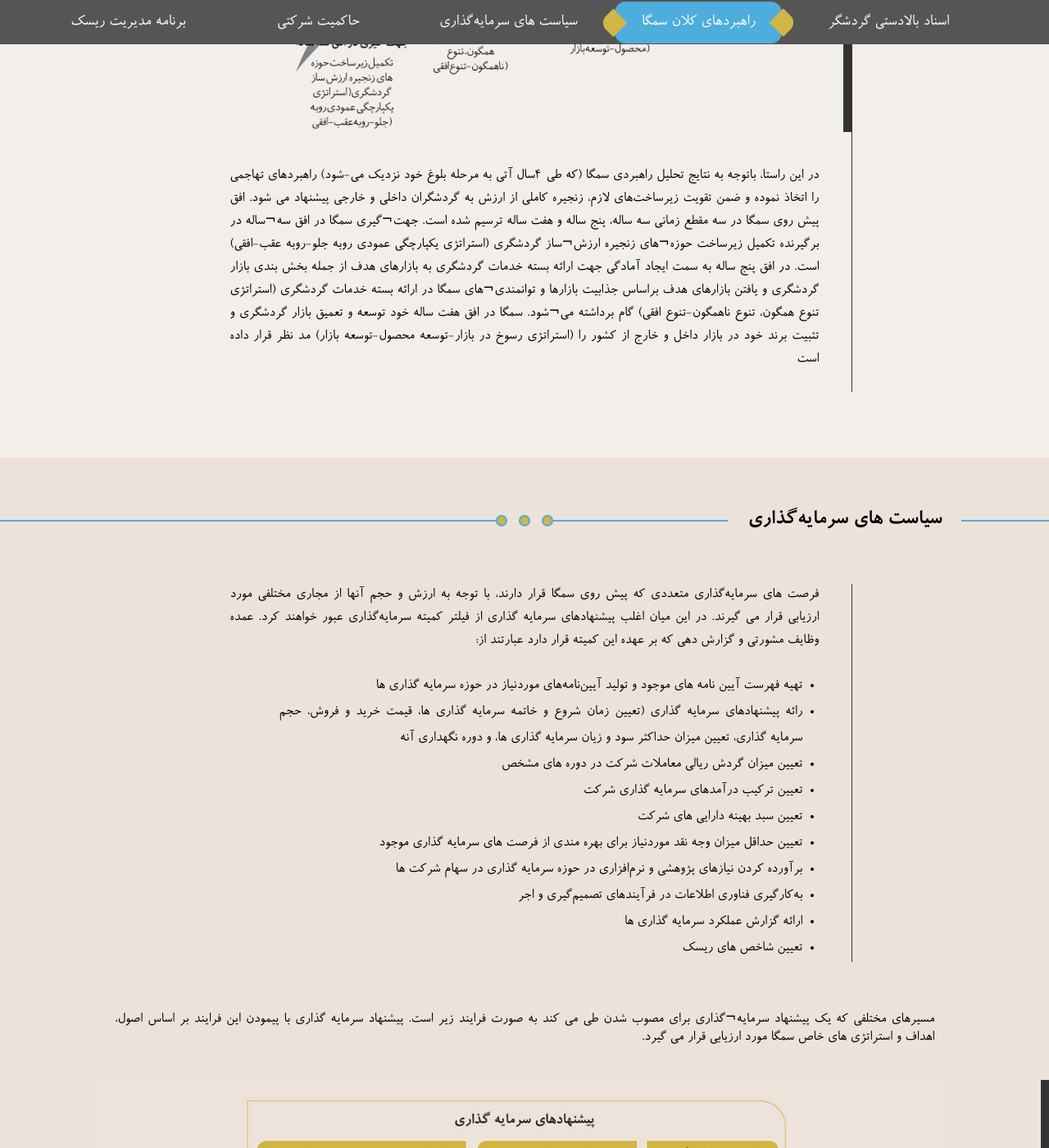
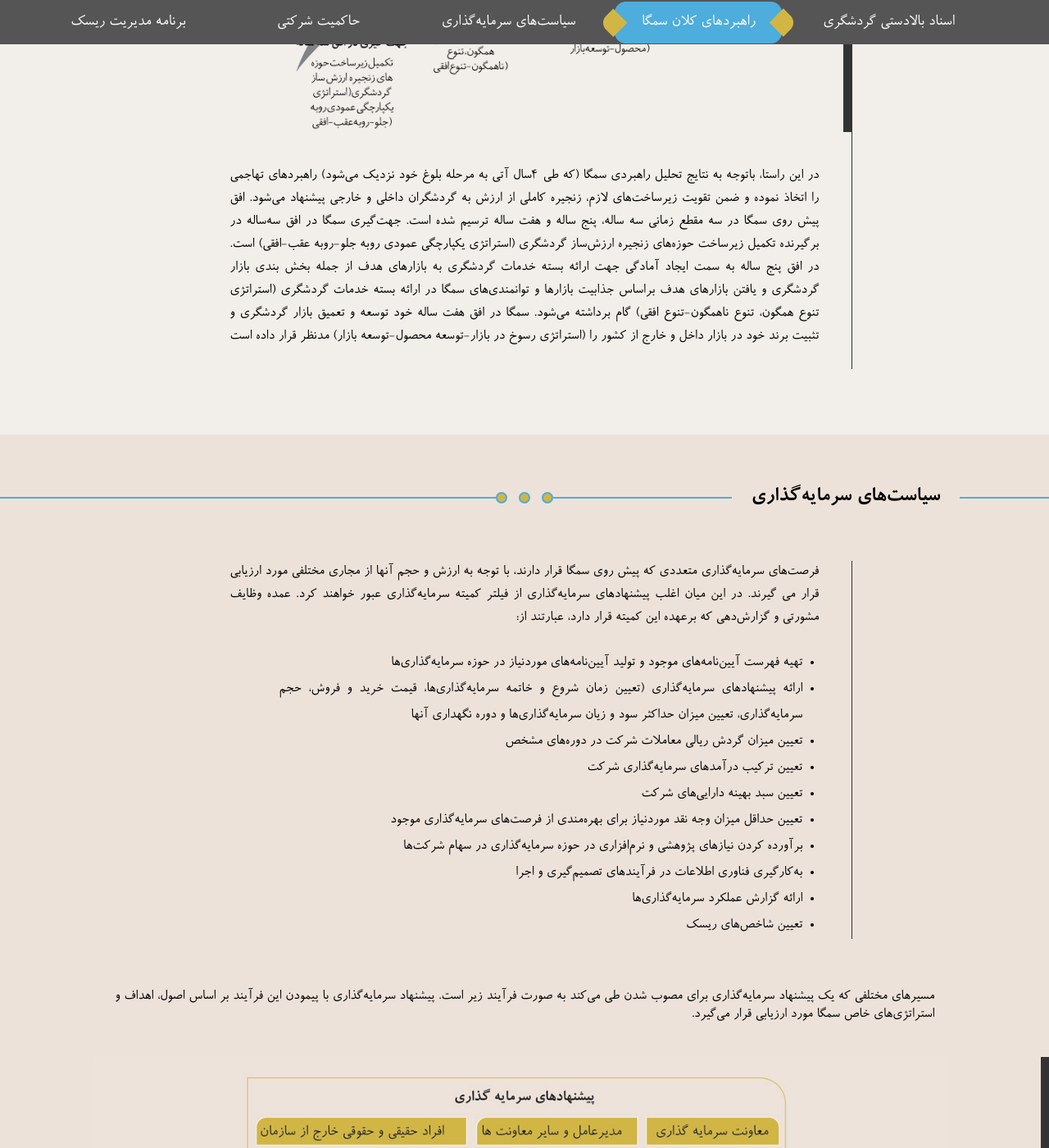
Before and after one commit to s1z3n/Shirzad-project-1, a Jekyll site: the page built from strategy.html, in a window 1280 px wide and 1400 px high, scrolled down 2952 px. Shown: the whole window at 82% size. Built offline with Jekyll 4.4.1, drawn with Linux system fonts in a browser that asks for light colours; some of the changed text lies outside the part shown.

Commit message:
fonts fixed

```diff
--- a/media.html
+++ b/media.html
@@ -12,7 +12,7 @@
     <div class="link-wrapper media-menu menu-center">
       <a href="#akhbar">آخرین اخبار</a>
       <a href="#maghalat">مقالات تحلیلی</a>
-      <a href="#tasviri">گزارش های تصویری</a>
+      <a href="#tasviri">گزارش‌های تصویری</a>
     </div>
   </section>
 
--- a/strategy.html
+++ b/strategy.html
@@ -11,9 +11,9 @@
 <section strategy-s1>
   <section class="secondary-menu">
     <div class="link-wrapper strategy-menu menu-center">
-      <a href="#asnad">اسناد بالادستی گردشگر</a>
+      <a href="#asnad">اسناد بالادستی گردشگری </a>
       <a href="#rahbordha">راهبردهای کلان سمگا</a>
-      <a href="#siyasat">سیاست های سرمایه‌گذاري</a>
+      <a href="#siyasat">سیاست‌های سرمایه‌گذاري</a>
       <a href="#hakemiyat">حاکمیت شرکتی</a>
       <a href="#risk">برنامه مدیریت ریسک</a>
     </div>
@@ -46,12 +46,12 @@
 <div class="strategy-s1-container">
   <h4>توسعه فعالیت‌های میراث فرهنگی و گردشگری در سند چشم‌انداز 20 ساله کشور</h4>
 
-  <h5>سياست‌هاي كلان بخش ميراث فرهنگي و گردشگري</h5>
+  <h5>سياست‌های كلان بخش ميراث فرهنگی و گردشگری</h5>
 <ol class="points">
-  <li>1-  اهتمام به امر ميراث فرهنگي، تاريخي و طبيعي كشور وظيفه¬اي است همگاني؛ دولت به‌عنوان مسئول حاكميت و سياست‌گذار، مقدمات قانوني اجراي اين وظيفه را در عرصه‌هاي پژوهش، صيانت، احياء و معرفي فراهم مي‌سازد.</li>
-  <li>2- ارائه ارزش¬هاي مستتر در ميراث فرهنگي كشور در سطح ملي و بين‌المللي براي ابقاء و ارتقاء هويت فرهنگي جامعه.</li>
-  <li>3- افزايش گردشگري داخلي و دست‌يابي به سهم مناسب از بازار جهاني گردشگري با اولويت جذب گردشگران زيارتي، فرهنگي و طبيعي به منظور افزايش توليد ناخالص داخلي و توسعه اشتغال.</li>
-  <li>4- اولويت دادن به توسعه مبادلات گردشگران با كشورهاي اسلامي و كشورهاي حوزه فرهنگ ايراني.</li>
+  <li>1-  اهتمام به امر ميراث فرهنگی، تاريخی و طبيعی كشور وظيفه‌ای است همگانی؛ دولت به‌عنوان مسئول حاكميت و سياست‌گذار، مقدمات قانونی اجراي اين وظيفه را در عرصه‌های پژوهش، صيانت، احياء و معرفی فراهم می‌سازد.</li>
+  <li>2- ارائه ارزش‌های مستتر در ميراث فرهنگي كشور در سطح ملی و بين‌المللی برای ابقاء و ارتقاء هويت فرهنگی جامعه.</li>
+  <li>3- افزايش گردشگری داخلی و دست‌يابی به سهم مناسب از بازار جهاني گردشگری با اولويت جذب گردشگران زيارتی، فرهنگی و طبيعی به‌منظور افزايش توليد ناخالص داخلی و توسعه اشتغال.</li>
+  <li>4- اولويت دادن به توسعه مبادلات گردشگران با كشورهای اسلامی و كشورهای حوزه فرهنگ ايراني.</li>
   <li>5- رعايت حقوق و تأمين امنيت گردشگران</li>
   <li></li>
 </ol>
@@ -59,15 +59,15 @@
 
 
   <div class="strategy-table1"></div>
-  <h4>اهداف كمي توسعه بخش ميراث فرهنگي و گردشگري</h4>
+  <h4>اهداف كمی توسعه بخش ميراث فرهنگی و گردشگری</h4>
 
   <p>
-  تلاش برای افزایش سهم ایران از شمار گردشگران جهانی از 9صدم درصد در سال 83، به 5/1 درصد در سال 1404 (به‌عنوان سال پایانی چشم‌انداز)؛ یعنی افزایش حدود 20میلیون نفری گردشگر در سال. در همین حال افزایش سهم درآمد گردشگری از 7صدم درصد درآمد کلی گردشگری جهانی در سال 83، به 2 درصد در سال 1404؛ به گونه‌ای که در سال 1404، ایران سالانه نزدیک به 25میلیارد دلار از محل گردشگر ورودی درآمد خواهد داشت</p>
+  تلاش برای افزایش سهم ایران از شمار گردشگران جهانی از 9صدم درصد در سال 83، به 5/1 درصد در سال 1404 (به‌عنوان سال پایانی چشم‌انداز)؛ یعنی افزایش حدود 20میلیون نفری گردشگر در سال. در همین حال افزایش سهم درآمد گردشگری از 7صدم درصد درآمد کلی گردشگری جهانی در سال 83، به 2 درصد در سال 1404؛ به‌گونه‌ای که در سال 1404، ایران سالانه نزدیک به 25میلیارد دلار از محل گردشگر ورودی درآمد خواهد داشت</p>
 
 <div class="quotation-w">
-  <quotation>افزایش سهم درآمد گردشگری از 7صدم درصد درآمد کلی گردشگری جهانی در سال 83، به 2 درصد در سال 1404؛ به گونه‌ای که در سال 1404، ایران سالانه نزدیک به 25میلیارد دلار از محل گردشگر ورودی درآمد خواهد داشت</quotation>
+  <quotation>افزایش سهم درآمد گردشگری از 7صدم درصد درآمد کلی گردشگری جهانی در سال 83، به 2 درصد در سال 1404؛ به‌گونه‌ای که در سال 1404، ایران سالانه نزدیک به 25میلیارد دلار از محل گردشگر ورودی درآمد خواهد داشت</quotation>
 </div>
-<p>در برنامه ششم توسعه به تفصیل از فعالیت‌ها و اقدامات حوزه گردشگری حمایت شده است. مهم¬ترین بندهای این برنامه به شرح زیر است</p>
+<p>در برنامه ششم توسعه به تفصیل از فعالیت‌ها و اقدامات حوزه گردشگری حمایت شده است. مهم‌ترین بندهای این برنامه به شرح زیر است</p>
 <ol class="points">
   <li>1- اهتمام دولت به توسعه امکانات و خدمات زیارتی در قطب‌های زیارتی و گردشگری مذهبی و اجرای پروژه‌های زیربنایی موردنیاز</li>
   <li>2- سازمان میراث فرهنگی، صنایع دستی و گردشگری موظف است با همکاری سایر دستگاه‌های اجرائی ذی‌ربط، اقدام لازم را به‌منظور شناسایی، حفاظت، مرمت و معرفی میراث فرهنگی و میراث طبیعی، ایجاد شهرهای جهانی صنایع دستی و احیای هنرهای سنتی در حال زوال در حوزه فرهنگ و تمدن ایرانی را به‌عمل آورد.</li>
@@ -109,11 +109,11 @@
 
   <!-- end of separator lines for each section -->
   <div class="strategy-s2-container">
-    <p>در افق 1402سمگا، زنجیره کامل فعالیت¬های گردشگری شامل ارزیابی اقتصادی و برنامه¬ریزی؛ طراحی، ساخت، و توسعه؛ مرمت و احیا؛ مارکتینگ، برندینگ و جذب گردشگر؛ مدیریت و بهره¬برداری (حمل و نقل، اقامت، تورگردانی، تفریحات و سرگرمی، تسهیل¬گری خرید، و ...) در قالب شرکت¬های تخصصی تکوین و ساماندهی خواهد شد. ساختار شرکت به نوعي تعيين شده است که در قالب هسته¬ای کوچک و شبکه-ای بزرگ اقدام نماید. به طوری که اغلب پروژه ها و طرح هاي تعريف شده در اين شرکت، از طريق تأسيس شرکت¬هاي اقماري و شرکت¬هاي انجام پروژه و يا از طريق برون¬سپاري و انعقاد قرارداد با شرکت-هاي متخصص در زمينه¬هاي کاري مرتبط به انجام مي¬رسد
+    <p>در افق 1402سمگا، زنجیره کامل فعالیت‌های گردشگری شامل ارزیابی اقتصادی و برنامه‌ریزی؛ طراحی، ساخت، و توسعه؛ مرمت و احیا؛ مارکتینگ، برندینگ و جذب گردشگر؛ مدیریت و بهره‌برداری (حمل و نقل، اقامت، تورگردانی، تفریحات و سرگرمی، تسهیل‌گری خرید، و ...) در قالب شرکت‌های تخصصی تکوین و ساماندهی خواهد شد. ساختار شرکت به نوعي تعيين شده است که در قالب هسته‌ای کوچک و شبکه‌ای بزرگ اقدام نماید. به‌طوری‌که اغلب پروژه‌ها و طرح‌های تعريف شده در اين شرکت، از طريق تأسيس شرکت‌های اقماری و شرکت‌های انجام پروژه و يا از طريق برون‌سپاری و انعقاد قرارداد با شرکت‌های متخصص در زمينه‌های کاری مرتبط به انجام می‌رسد
     </p>
     <div class="strategy-table2"></div>
     <p>
-در این راستا، باتوجه به نتایج تحلیل راهبردی سمگا (که طی 4سال آتی به مرحله بلوغ خود نزدیک می-شود) راهبردهای تهاجمی را اتخاذ نموده و ضمن تقویت زیرساخت‌های لازم، زنجیره کاملی از ارزش به گردشگران داخلی و خارجی پیشنهاد می شود. افق پیش روی سمگا در سه مقطع زمانی سه ساله، پنج ساله و هفت ساله ترسیم شده است. جهت¬گیری سمگا در افق سه¬ساله در برگیرنده تکمیل زیرساخت حوزه¬های زنجیره ارزش¬ساز گردشگری (استراتژی یکپارچگی عمودی روبه جلو-روبه عقب-افقی) است. در افق پنج ساله به سمت ایجاد آمادگی جهت ارائه بسته خدمات گردشگری به بازارهای هدف از جمله بخش بندی بازار گردشگری و یافتن بازارهای هدف براساس جذابیت بازارها و توانمندی¬های سمگا در ارائه بسته خدمات گردشگری (استراتژی تنوع همگون، تنوع ناهمگون-تنوع افقی) گام برداشته می¬شود. سمگا در افق هفت ساله خود توسعه و تعمیق بازار گردشگری و تثبیت برند خود در بازار داخل و خارج از کشور را (استراتژی رسوخ در بازار-توسعه محصول-توسعه بازار) مد نظر قرار داده است</p>
+در این راستا، باتوجه به نتایج تحلیل راهبردی سمگا (که طی 4سال آتی به مرحله بلوغ خود نزدیک می‌شود) راهبردهای تهاجمی را اتخاذ نموده و ضمن تقویت زیرساخت‌های لازم، زنجیره کاملی از ارزش به گردشگران داخلی و خارجی پیشنهاد می‌شود. افق پیش روی سمگا در سه مقطع زمانی سه ساله، پنج ساله و هفت ساله ترسیم شده است. جهت‌گیری سمگا در افق سه‌ساله در برگیرنده تکمیل زیرساخت حوزه‌های زنجیره ارزش‌ساز گردشگری (استراتژی یکپارچگی عمودی روبه جلو-روبه عقب-افقی) است. در افق پنج ساله به سمت ایجاد آمادگی جهت ارائه بسته خدمات گردشگری به بازارهای هدف از جمله بخش بندی بازار گردشگری و یافتن بازارهای هدف براساس جذابیت بازارها و توانمندی‌های سمگا در ارائه بسته خدمات گردشگری (استراتژی تنوع همگون، تنوع ناهمگون-تنوع افقی) گام برداشته می‌شود. سمگا در افق هفت ساله خود توسعه و تعمیق بازار گردشگری و تثبیت برند خود در بازار داخل و خارج از کشور را (استراتژی رسوخ در بازار-توسعه محصول-توسعه بازار) مدنظر قرار داده است</p>
 
 
   </div>
@@ -130,7 +130,7 @@
     <div class="separator">
       <span class="right-line">
         <span class="line-1"></span>
-        <h2>سیاست های سرمایه‌گذاري</h2>
+        <h2>سیاست‌های سرمایه‌گذاری</h2>
         <span class="line-1"></span>
       </span>
       <span class="center-dots">
@@ -147,18 +147,18 @@
 
 
     <div class="strategy-s2-container">
-      <p>فرصت های سرمایه‌گذاری متعددی که پیش روی سمگا قرار دارند، با توجه به ارزش و حجم آنها از مجاری مختلفی مورد ارزیابی قرار می گیرند. در این میان اغلب پیشنهادهای سرمایه گذاری از فیلتر کمیته سرمایه‌گذاری عبور خواهند کرد. عمده وظایف مشورتی و گزارش دهی که بر عهده این کمیته قرار دارد عبارتند از:</p>
+      <p>فرصت‌های سرمایه‌گذاری متعددی که پیش روی سمگا قرار دارند، با توجه به ارزش و حجم آنها از مجاری مختلفی مورد ارزیابی قرار می گیرند. در این میان اغلب پیشنهادهای سرمایه‌گذاری از فیلتر کمیته سرمایه‌گذاری عبور خواهند کرد. عمده وظایف مشورتی و گزارش‌دهی که برعهده این کمیته قرار دارد، عبارتند از:</p>
       <ul class="points">
-        <li>تهیه فهرست آیین نامه های موجود و تولید آیین‌نامه‌های موردنیاز در حوزه سرمایه گذاری ها</li>
-        <li>رائه پیشنهادهای سرمایه گذاری (تعیین زمان شروع و خاتمه سرمایه گذاری ها، قیمت خرید و فروش، حجم سرمایه گذاری، تعیین میزان حداکثر سود و زیان سرمایه گذاری ها، و دوره نگهداری آنه</li>
-        <li>	تعیین میزان گردش ریالی معاملات شرکت در دوره های مشخص </li>
-        <li>	تعیین ترکیب درآمدهای سرمايه گذاري شرکت</li>
-        <li>	تعیین سبد بهینه دارایی های شرکت </li>
-        <li>	تعیین حداقل میزان وجه نقد موردنیاز براي بهره مندی از فرصت های سرمایه گذاری موجود</li>
-        <li>	برآورده کردن نیازهاي پژوهشی و نرم‌افزاری در حوزه سرمایه گذاری در سهام شرکت ها</li>
-        <li>به‌کارگیری فناوری اطلاعات در فرآیندهای تصمیم‌گیری و اجر</li>
-        <li>ارائه گزارش عملکرد سرمایه گذاری ها</li>
-        <li>تعیین شاخص های ریسک</li>
+        <li>تهیه فهرست آیین‌نامه‌های موجود و تولید آیین‌نامه‌های موردنیاز در حوزه سرمایه‌گذاری‌ها</li>
+        <li>ارائه پیشنهادهای سرمایه‌گذاری (تعیین زمان شروع و خاتمه سرمایه‌گذاری‌ها، قیمت خرید و فروش، حجم سرمایه‌گذاری، تعیین میزان حداکثر سود و زیان سرمایه‌گذاری‌ها و دوره نگهداری آنها</li>
+        <li>	تعیین میزان گردش ریالی معاملات شرکت در دوره‌های مشخص </li>
+        <li>	تعیین ترکیب درآمدهای سرمايه‌گذاری شرکت</li>
+        <li>	تعیین سبد بهینه دارایی‌های شرکت </li>
+        <li>	تعیین حداقل میزان وجه نقد موردنیاز برای بهره‌مندی از فرصت‌های سرمایه‌گذاری موجود</li>
+        <li>	برآورده کردن نیازهای پژوهشی و نرم‌افزاری در حوزه سرمایه‌گذاری در سهام شرکت‌ها</li>
+        <li>به‌کارگیری فناوری اطلاعات در فرآیندهای تصمیم‌گیری و اجرا</li>
+        <li>ارائه گزارش عملکرد سرمایه‌گذاری‌ها</li>
+        <li>تعیین شاخص‌های ریسک</li>
       </ul>
     </div>
     <br><br> <br>
@@ -166,7 +166,7 @@
 
 
 <section class="strategy-s4">
-  <p class="">مسیرهای مختلفی که یک پیشنهاد سرمایه¬گذاری برای مصوب شدن طی می کند به صورت فرایند زیر است. پیشنهاد سرمایه گذاری با پیمودن این فرایند بر اساس اصول، اهداف و استراتژی های خاص سمگا مورد ارزیابی قرار می گیرد.</p>
+  <p class="">مسیرهای مختلفی که یک پیشنهاد سرمایه‌گذاری برای مصوب شدن طی می‌کند به صورت فرآیند زیر است. پیشنهاد سرمایه‌گذاری با پیمودن این فرآیند بر اساس اصول، اهداف و استراتژی‌های خاص سمگا مورد ارزیابی قرار می‌گیرد.</p>
   <div class="strategy-s4-chart"></div>
 </section>
 </section>
@@ -193,7 +193,7 @@
 
   <div class="strategy-s5-img">
     <div>
-      <p>طی سال¬های اخیر، شرکت سمگا با اشراف به اهمیت حاكميت ¬شركتي در هلدینگ‌های سرمایه‌گذاری، اصول و استانداردهاي شفافيت، مسئوليت¬پذيري و صداقت را در تصمیمات و فعاليت¬هاي مديريتي خود ایجاد کرده است. هدف غایی مدیران سمگا این است که با ایجاد دستورالعمل¬ها، ساختارها، فرآیندها، هنجارهای فرهنگی و پیاده‌سازی هدفمند حاكميت شركتي در فرآيندهای مديريتی،‌ ضمن حفظ منافع مالي شركت، مؤثرترین گام‌ها را در مسیر موفقيت، ‌پيشرفت و ايجاد ارزش افزوده براي سهامداران بردارند. اصول بنیادی حاکمیت شرکتی در سمگا، مشتمل بر تعیین فرآیندهای تصمیم‌گیری و شفافیت تصمیمات، رعایت حقوق سهامداران و تعامل با  ایشان، و به‌طور کلی توزیع حقوق و مسئولیت‌ها بین ذی¬نفعان مختلف سازمان (از جمله هیأت‌مدیره، مدیران و سهامداران) است. اساس فعالیت سمگا (در زیر چتر حاکمیت شرکتی) بر پایه نظام پاسخ‌گویی، مسئولیت اجتماعی و پی‌گیری وظایفی شکل گرفته که از سوی ارکان شرکت، با هدف ارتقای پاسخ‌گویی و شفافیت انجام می‌شوند. در راستای پیاده‌سازی اصول حاکمیت شرکتی، سمگا اقدام به ایجاد «کمیته حسابرسی»، «کمیته تطبیق قوانین و مقررات» و «کمیته حقوق و پاداش» کرده است. .
+      <p>طی سال‌های اخیر، شرکت سمگا با اشراف به اهمیت حاكميت شركتی در هلدینگ‌های سرمایه‌گذاری، اصول و استانداردهای شفافيت، مسئوليت‌پذيری و صداقت را در تصمیمات و فعاليت‌های مديريتی خود ایجاد کرده است. هدف غایی مدیران سمگا این است که با ایجاد دستورالعمل‌ها، ساختارها، فرآیندها، هنجارهای فرهنگی و پیاده‌سازی هدفمند حاكميت شركتی در فرآيندهای مديريتی،‌ ضمن حفظ منافع مالی شركت، مؤثرترین گام‌ها را در مسیر موفقيت، ‌پيشرفت و ايجاد ارزش افزوده برای سهامداران بردارند. اصول بنیادی حاکمیت شرکتی در سمگا، مشتمل بر تعیین فرآیندهای تصمیم‌گیری و شفافیت تصمیمات، رعایت حقوق سهامداران و تعامل باایشان و به‌طور کلی توزیع حقوق و مسئولیت‌ها بین ذی‌نفعان مختلف سازمان (از جمله هیأت مدیره، مدیران و سهامداران) است. اساس فعالیت سمگا (در زیر چتر حاکمیت شرکتی) بر پایه نظام پاسخ‌گویی، مسئولیت اجتماعی و پی‌گیری وظایفی شکل گرفته که از سوی ارکان شرکت، با هدف ارتقای پاسخ‌گویی و شفافیت انجام می‌شوند. در راستای پیاده‌سازی اصول حاکمیت شرکتی، سمگا اقدام به ایجاد «کمیته حسابرسی»، «کمیته تطبیق قوانین و مقررات» و «کمیته حقوق و پاداش» کرده است.
       </p>
     </div>
 
@@ -239,7 +239,7 @@
 
 
   <div class="strategy-s2-container">
-    <p>به منظور ارزیابی دقیق ریسک‌های پیش روی شرکت و همچنین تدوین برنامه‌ای کاربردی برای به حداقل رساندن ریسک‌های رایج محیط کسب‌وکار (از جمله ریسک بازار، ریسک منابع انسانی، ریسک عملیاتی، ریسک سرمایه‌گذاری، ریسک نوسانات نرخ سود و ریسک تغییرات قوانین و مقررات)، سمگا تشکیل کمیته‌های تخصصی -از جمله کمیته سرمایه¬گذاری، کمیته تعارض، کمیته ریسک¬های مالی، کمیته توجهات ایمنی و زیست‌محیطی، و کمیته رصد اتفاقات و اطلاعات عمومی- را در دستور کار خود دارد. در این کمیته‌ها بر اموری همچون شناسایی، درک و ارزیابی انواع ریسک، گسترش گروه‌های مرتبط با مدیریت ریسک (به موازات داشتن بهترین عملکرد)، ارزیابی اثربخشی روش‌ها و روندهای مدیریت ریسک، ارتقا و پرورش فرهنگ ریسک‌آگاه در سراسر گروه، نظارت بر روند سرمایه‌گذاری، اقدام به‌موقع در شرایط تنش¬زا، بررسی اتفاقات مالی، توجه به مسائل زیست‌محیطی و آگاهی از اطلاعات عمومی جامعه تأکید می شود. </p>
+    <p>به‌منظور ارزیابی دقیق ریسک‌های پیش روی شرکت و همچنین تدوین برنامه‌ای کاربردی برای به حداقل رساندن ریسک‌های رایج محیط کسب‌وکار (از جمله ریسک بازار، ریسک منابع انسانی، ریسک عملیاتی، ریسک سرمایه‌گذاری، ریسک نوسانات نرخ سود و ریسک تغییرات قوانین و مقررات)، سمگا تشکیل کمیته‌های تخصصی -از جمله کمیته سرمایه‌گذاری، کمیته تعارض، کمیته ریسک‌های مالی، کمیته توجهات ایمنی و زیست‌محیطی، و کمیته رصد اتفاقات و اطلاعات عمومی- را در دستور کار خود دارد. در این کمیته‌ها بر اموری همچون شناسایی، درک و ارزیابی انواع ریسک، گسترش گروه‌های مرتبط با مدیریت ریسک (به موازات داشتن بهترین عملکرد)، ارزیابی اثربخشی روش‌ها و روندهای مدیریت ریسک، ارتقا و پرورش فرهنگ ریسک‌آگاه در سراسر گروه، نظارت بر روند سرمایه‌گذاری، اقدام به‌موقع در شرایط تنش‌زا، بررسی اتفاقات مالی، توجه به مسائل زیست‌ محیطی و آگاهی از اطلاعات عمومی جامعه تأکید می‌شود. </p>
     <div class="strategy-table3"></div>
     <br>
     <br>
```
Also changed, not shown: other parts of media.html (+1 -1 lines), other parts of strategy.html (+1 -1 lines), about-semega.html (+7 -7 lines), index.html (+5 -5 lines), investment-projects.html (+13 -13 lines), tourism.html (+23 -23 lines), 7 other files.
